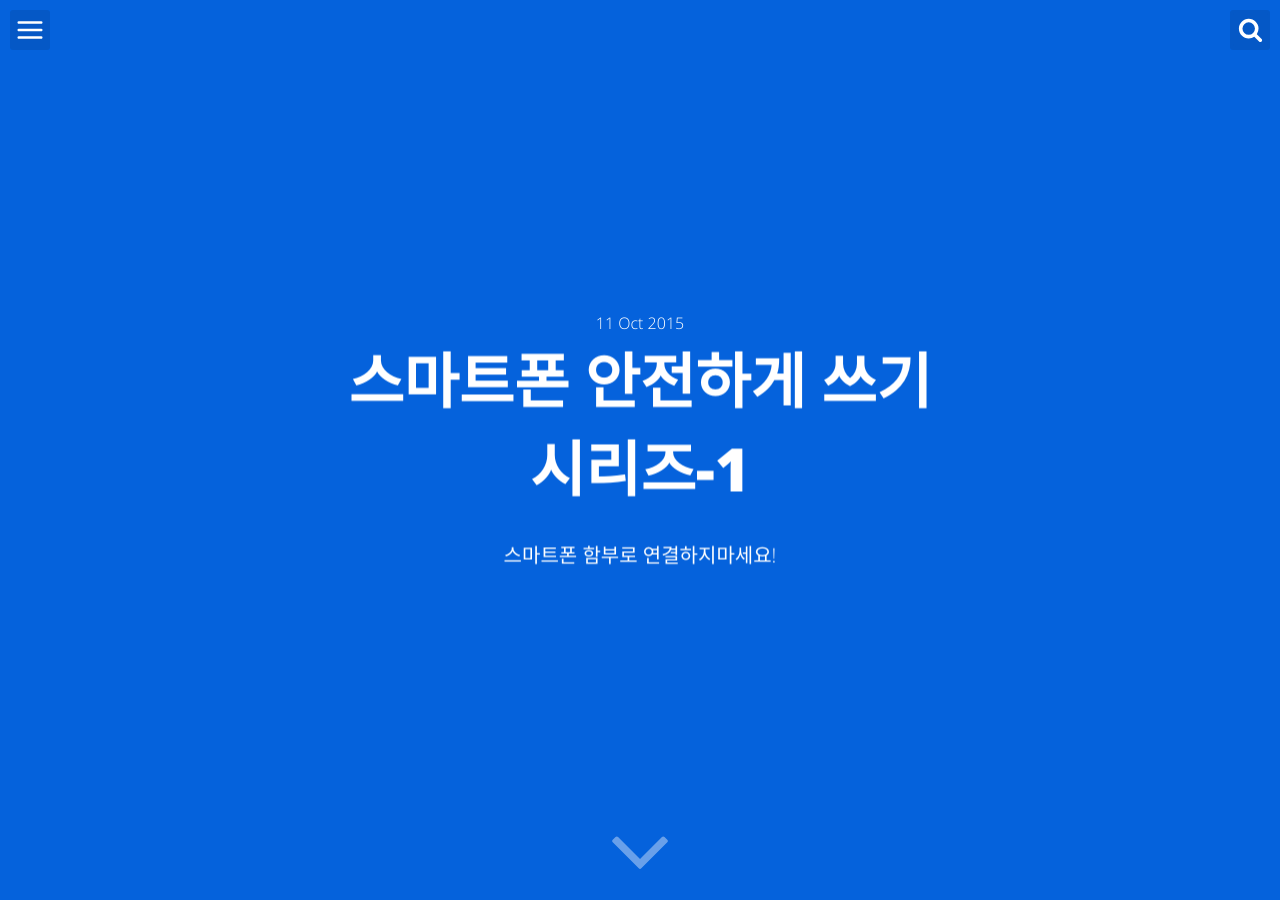
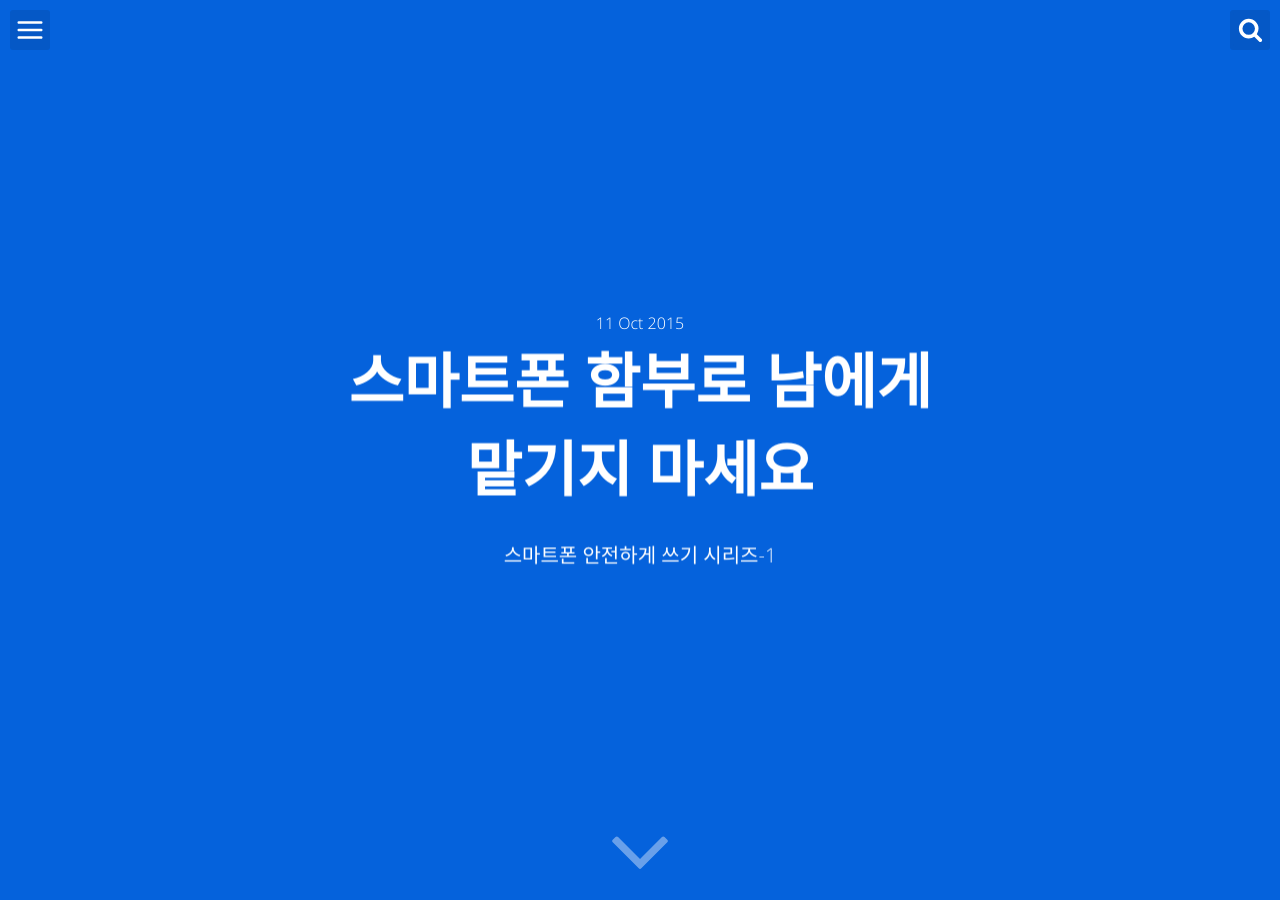
Before and after one commit to hajacrew/hajacrew.github.com, a Jekyll site: the page built from _posts/2015-10-11-Smart_phone_Security.md, in a window 1280 px wide and 900 px high. Built offline with Jekyll 4.4.1, drawn with Linux system fonts in a browser that asks for light colours; comment, search, counter and statistics services are not loaded; some of the changed text lies outside the part shown.

Commit message:
post test

```diff
--- a/_posts/2015-10-11-Smart_phone_Security.md
+++ b/_posts/2015-10-11-Smart_phone_Security.md
@@ -1,23 +1,25 @@
 ---
 layout: post
-title: "스마트폰 안전하게 쓰기 시리즈-1"
+title: "스마트폰 함부로 남에게 맡기지 마세요"
 date: 2015-10-11
 image: '/assets/img/'
-description: '스마트폰 함부로 연결하지마세요!'
+description: '스마트폰 안전하게 쓰기 시리즈-1'
 tags:
 - Smartphone security
 categories:
-- I love Jekyll
+- Smartphone security
 
 ---
 
 "스마트폰 안전하게 쓰기 시리즈"는 안드로이드 기반 스마트폰을 안전하게 사용하기 위해 개인적인 측면에서 바라본 문제점을 기술한 포스팅입니다.
 
-본 포스트는 "스마트폰 안전하게 쓰기 시리즈" 첫 번째 편으로 "스마트폰 함부로 연결하지마세요"라는 자극적인 제목으로 소개드립니다. 최근 스마트폰은 사람들 손에서 떨어지면 안되는 신체의 일부가 되어가고 있습니다. 출퇴근길 지하철, 길거리를 보시면 누구나 공감할만한 이야기입니다. 신체 일부가 되어가고 있다보니 스마트폰의 배터리가 없을 경우 당장 충전할 곳 부터 찾게 됩니다. 보조배터리도 있겠지만 일반적으로 편의점이나 PC방, 식당 등 다양한 곳에서 충전을 할 수 있는 서비스를 제공합니다. 충전을 위해 무심코 스마트폰을 남의 손에 맡기는 순간 ! 스마트폰에 담겨있는 여러분의 정보(연락처, 사진 등)는 더 이상 여러분 개인것만이 아닐 수 있게됩니다.
+본 포스트는 "스마트폰 안전하게 쓰기 시리즈" 첫 번째 편으로 "스마트폰 함부로 남에게 맡기지 마세요"라는 자극적인 제목으로 소개드립니다. 최근 스마트폰은 사람들 손에서 떨어지면 안되는 신체의 일부가 되어가고 있습니다. 출퇴근길 지하철, 길거리를 보시면 누구나 공감할만한 이야기입니다. 신체 일부가 되어가고 있다보니 스마트폰의 배터리가 없을 경우 당장 충전할 곳 부터 찾게 됩니다. 보조배터리도 있겠지만 일반적으로 편의점이나 PC방, 식당 등 다양한 곳에서 충전을 할 수 있는 서비스를 제공합니다. 충전을 위해 무심코 스마트폰을 남의 손에 맡기는 순간 ! 스마트폰에 담겨있는 여러분의 정보(연락처, 사진 등)는 더 이상 여러분 개인것만이 아닐 수 있게됩니다.
 
 다음 두 동영상은 제가 사용하였던 LG G Pro ( LG-F240K ) 스마트폰에서 사용하는 프로토콜 분석을 통해 스마트폰 잠금 초기화, 문자 탈취 등에 대한 간략한 시연 동영상입니다.
 
 첫 번째 동영상은 스마트폰에 걸려있는 잠금을 초기화하는 시연동영상입니다. 간단한 AT 명령어를 통해 초기화가 가능하였습니다. 해당 시연에 사용된 소스코드는 python으로 제작이 되었으며 주석을 제외하면 약 40 라인정도되는 스크립트입니다. (github 블로그에 동영상을 올리는 방법을 몰라 링크로 대체합니다.)
+
+![test](blog-author.jpg)
 
 # [잠금 초기화 동영상](https://www.facebook.com/mptstory/videos/376725099147154/?l=43775763977805840)
 
```
Also changed, not shown: other parts of _posts/2015-10-11-Smart_phone_Security.md (+1 -1 lines).
